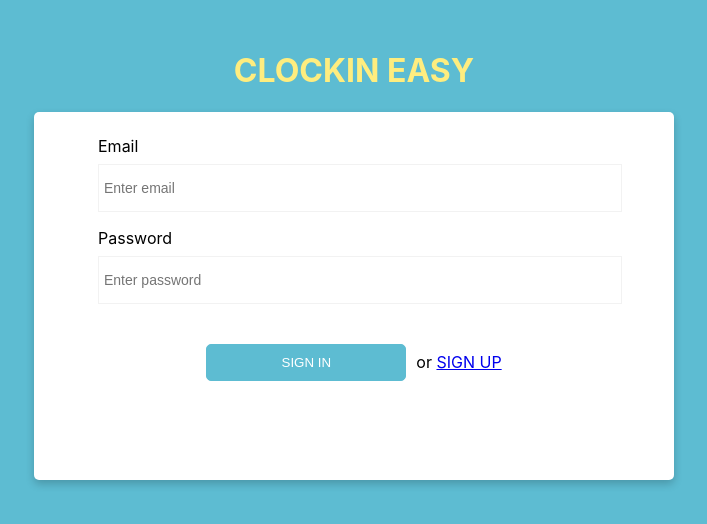
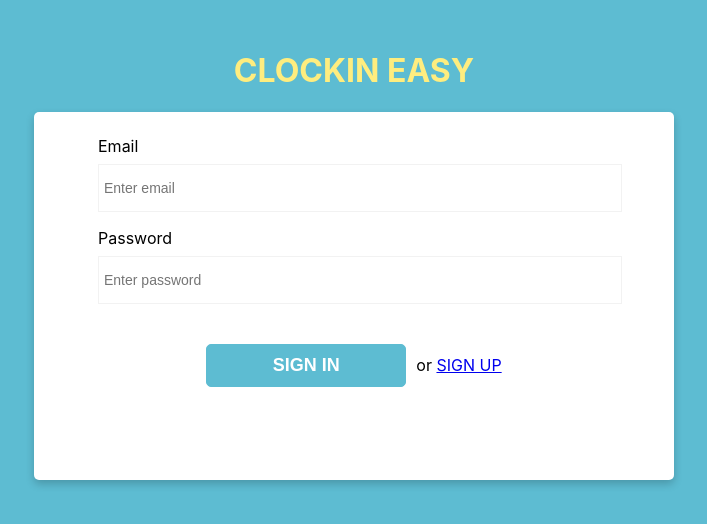
Before and after one commit to s-akinrele/clockin-client, a React (Create React App) app: page / in a window 1280 px wide. Shown: the top 524 px of the page, without its empty margins (286-993 px from the left). Built offline with nearby package versions, Linux system fonts and the light colour scheme; no server answers.

Commit message:
update style and remove loader

```diff
--- a/src/components/Auth/SignInController.js
+++ b/src/components/Auth/SignInController.js
@@ -1,7 +1,7 @@
 import React, { Component } from 'react'
 import PropTypes from 'prop-types'
 import { Link } from 'react-router-dom'
-import Loader from '../../assets/icons/loader.gif'
+
 class SignInController extends Component {
   handleClick = () => {
     this.props.onChangeMode('sign-up');
@@ -35,7 +35,7 @@
             />
           </div>
           <div className='call-to-action'>
-            <button className="btn btn-primary auth-btn" onClick={handleLogin}>{loading ? <img src={Loader} alt='...loading' height='20' width='20' /> : 'SIGN IN'}</button>
+            <button className="btn btn-primary auth-btn" onClick={handleLogin}>{loading ? '...LOADING' : 'SIGN IN'}</button>
             <div className="form-text"> or <Link to="#" className="card-link" onClick={this.handleClick}>SIGN UP</Link></div>
           </div>
         </div>
--- a/src/components/Auth/SignUpController.js
+++ b/src/components/Auth/SignUpController.js
@@ -1,7 +1,6 @@
 import React, { Component } from 'react'
 import PropTypes from 'prop-types'
 import {Link} from 'react-router-dom'
-import Loader from '../../assets/icons/loader.gif'
 class SignUpController extends Component {
   handleClick = () => {
     this.props.onChangeMode('sign-in')
@@ -65,7 +64,7 @@
             />
           </div>
           <div className='call-to-action'>
-            <button className='btn auth-btn' onClick={handleSignUp}>{loading ? <img src={Loader} alt='...loading' height='20' width='20' /> : 'SIGN UP'}</button>
+            <button className='btn auth-btn' onClick={handleSignUp}>{loading ? '...LOADING' : 'SIGN UP'}</button>
             <div className='form-text'> Have an account already? <Link to="#" className="auth-link" onClick={this.handleClick}> Sign in</Link></div>
           </div>
         </div>
--- a/src/styles/authController.scss
+++ b/src/styles/authController.scss
@@ -61,6 +61,8 @@
         margin-right: 10px;
         cursor: pointer;
         padding: 10px;
+        font-weight: bold;
+        font-size: 18px;
       }
 
       .call-to-action {
```
